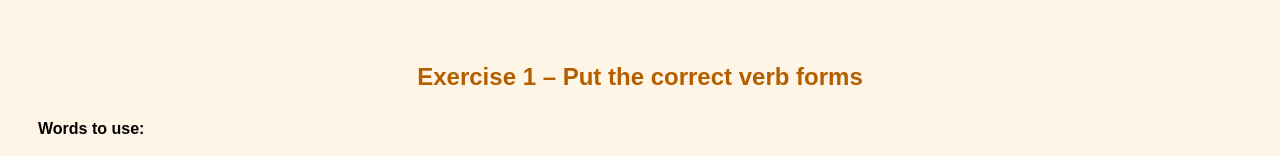
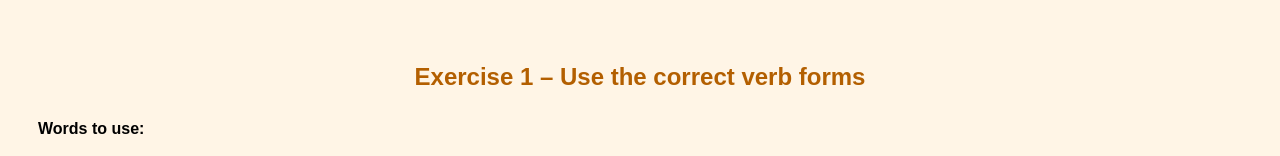
Before and after one commit to HeilotiaStudio/EnglishLessons, a plain HTML site: page index.html in a window 1280 px wide. Shown: the top 156 px of the page. Drawn offline with Linux system fonts and the light colour scheme.

Commit message:
Update index.html
Signed-off-by: Heilotia <47873942+HeilotiaStudio@users.noreply.github.com>

```diff
--- a/index.html
+++ b/index.html
@@ -17,7 +17,7 @@
 </head>
 <body>
 
-<h2>Exercise 1 – Put the correct verb forms</h2>
+<h2>Exercise 1 – Use the correct verb forms</h2>
 
 <p id="words-title"><strong>Words to use:</strong></p>
 <div id="words-box">Loading words...</div>
```
